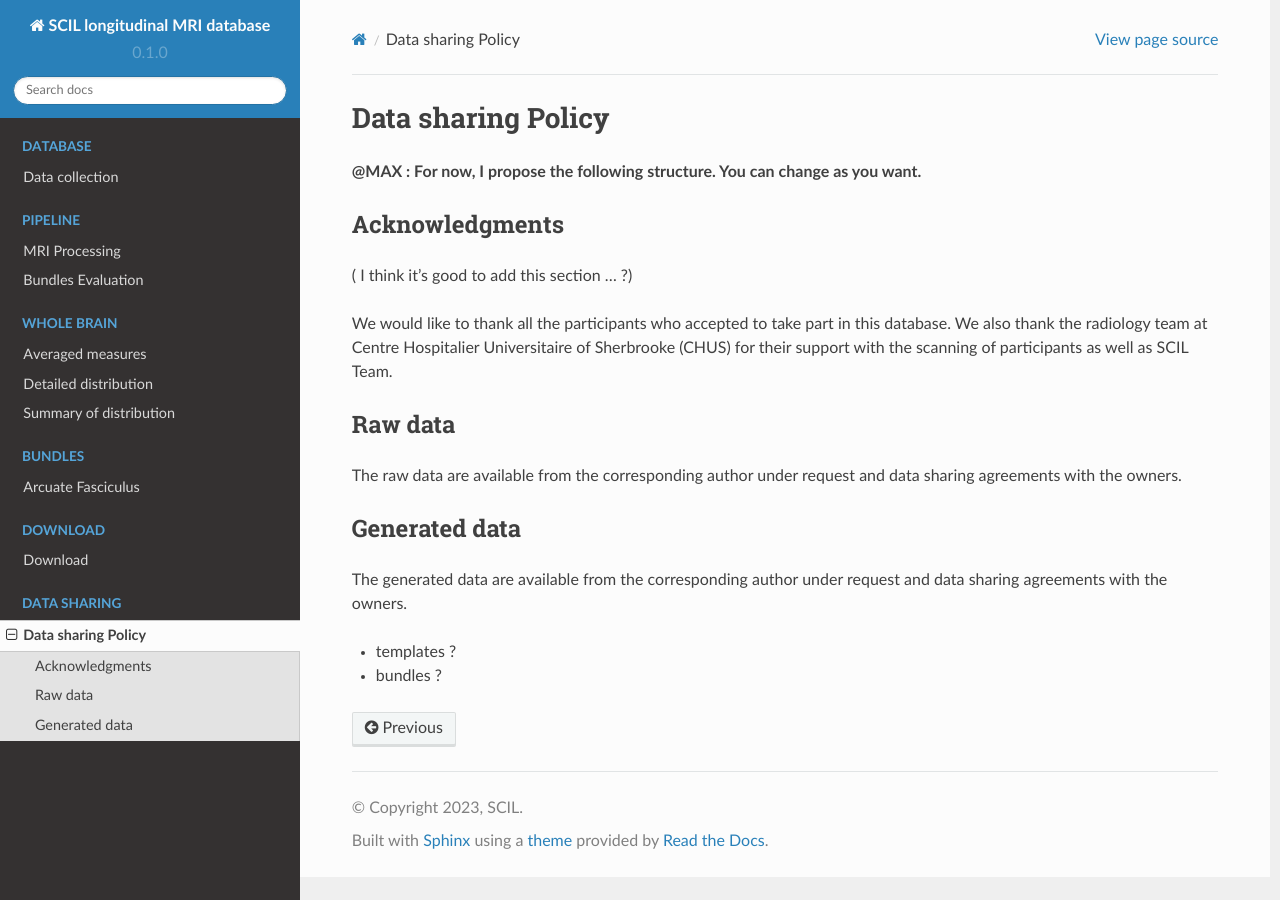
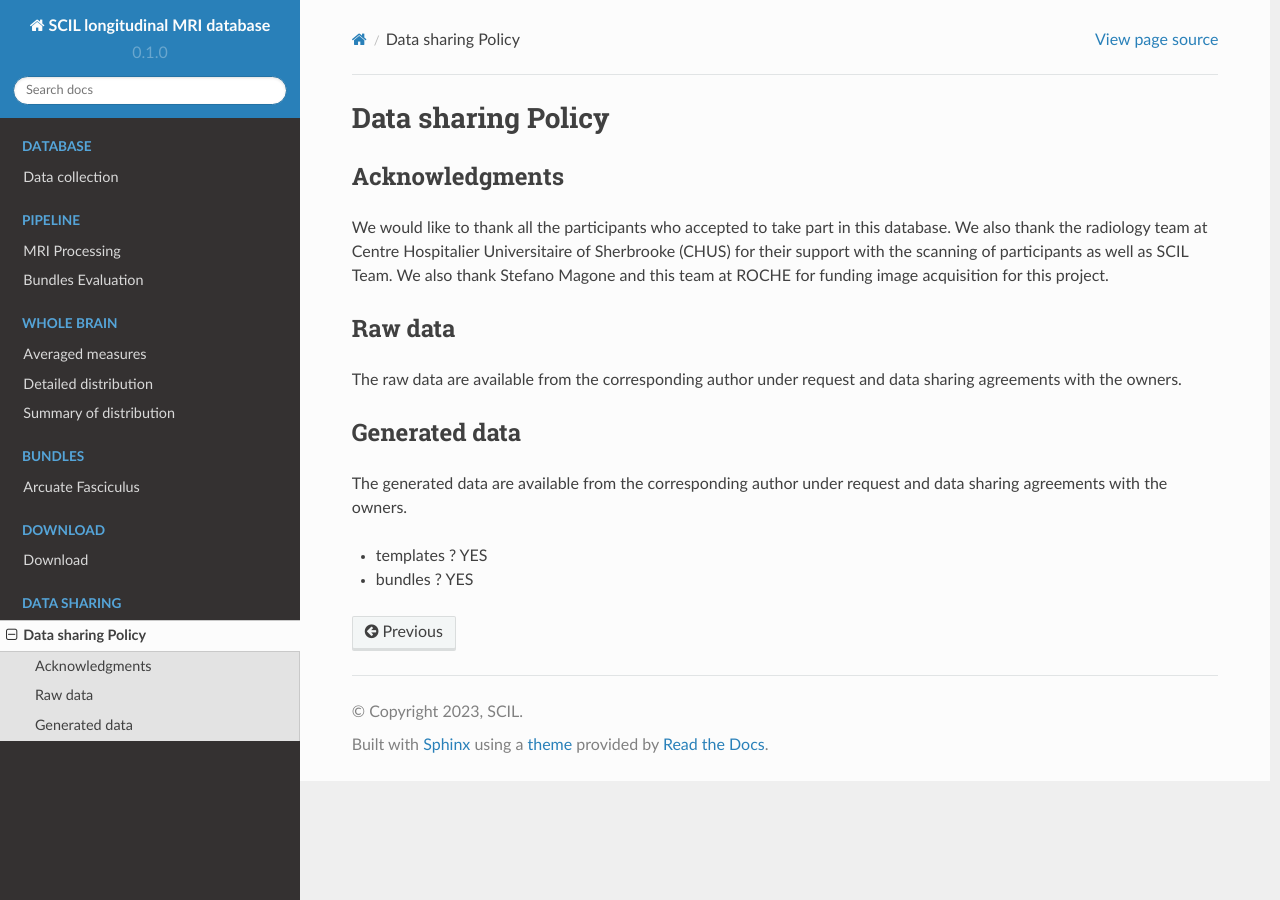
Before and after one commit to Manonedde/scil_mri_longdata, a Sphinx documentation site: the page built from docs/source/data/sharing_policy.rst, in a window 1280 px wide. Built offline with Sphinx 7.4.7 and the Read the Docs theme 2.0.0, drawn with Linux system fonts in a browser that asks for light colours.

Commit message:
Update sharing_policy.rst

```diff
--- a/docs/source/data/sharing_policy.rst
+++ b/docs/source/data/sharing_policy.rst
@@ -1,16 +1,13 @@
 Data sharing Policy
 ====================
-
-**@MAX : For now,  I propose the following structure. You can change as you want.**
 
 Acknowledgments
 ------------------
 
-( I think it's good to add this section ... ?)
-
 We would like to thank all the participants who accepted to take part in this database.
 We also thank the radiology team at Centre Hospitalier Universitaire of Sherbrooke
 (CHUS) for their support with the scanning of participants as well as SCIL Team.
+We also thank Stefano Magone and this team at ROCHE for funding image acquisition for this project.
 
 
 Raw data
@@ -27,5 +24,5 @@ The generated data are available from the corresponding author under
 request and data sharing agreements with the owners.
 
 
-- templates ?
-- bundles ?
+- templates ?  YES
+- bundles ? YES
```
